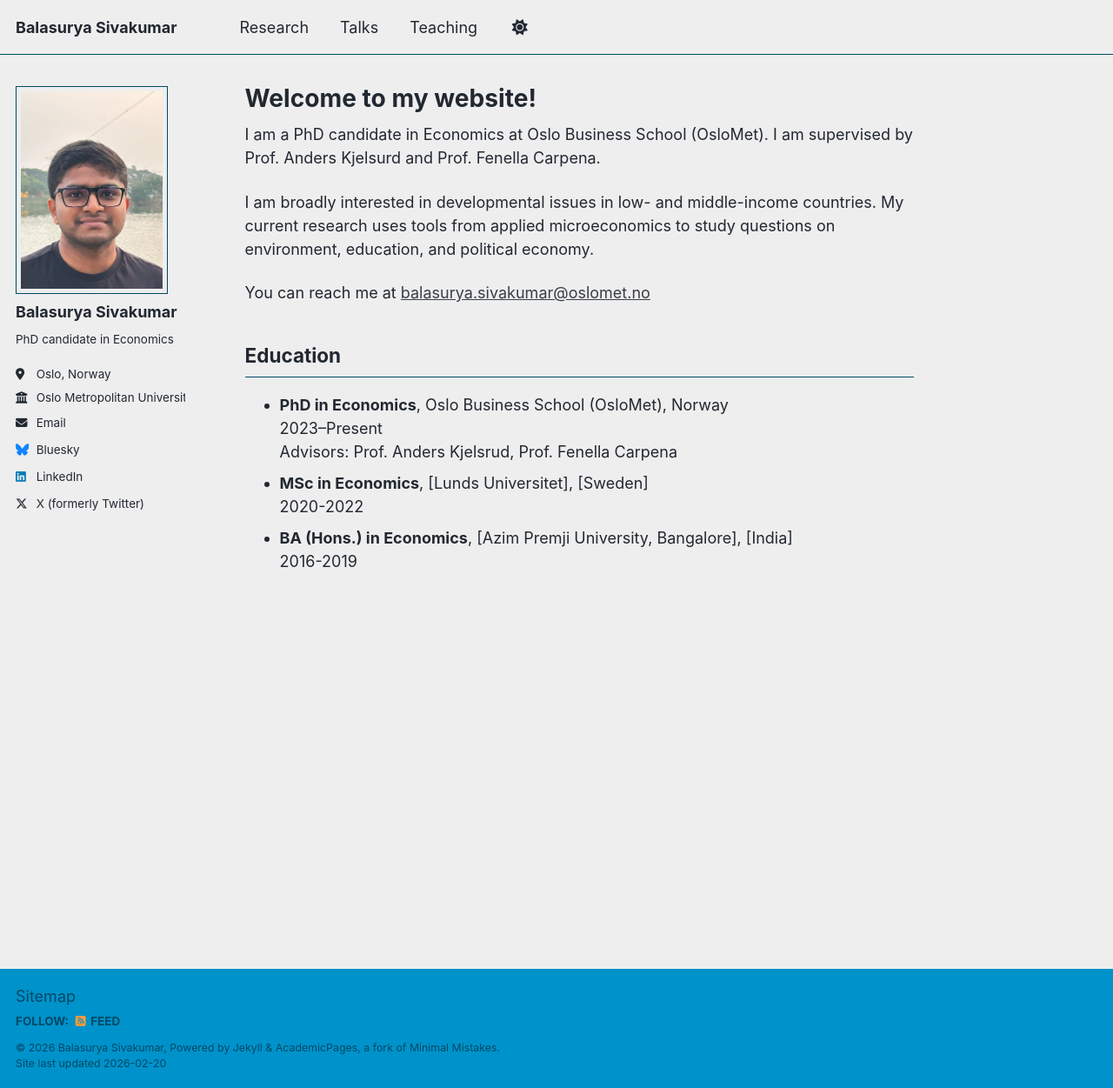
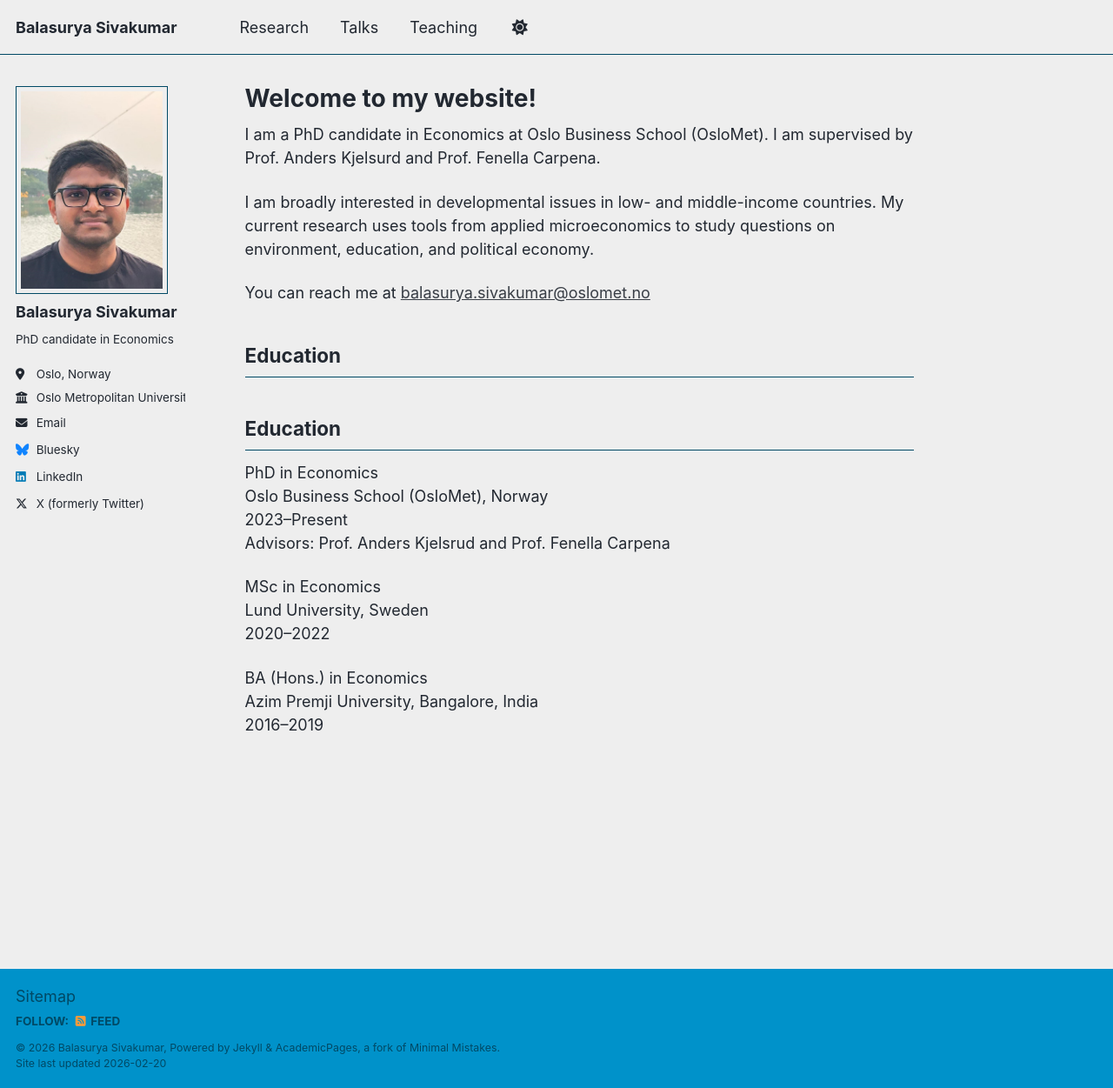
Before and after one commit to BalasuryaSivakumar/balasuryasivakumar.github.io, a Jekyll site: the page built from _pages/about.md, in a window 1280 px wide and 1251 px high. Shown: the whole window at 87% size. Built offline with Jekyll 4.4.1, drawn with Linux system fonts in a browser that asks for light colours; a script that is not in the unit is left out.

Commit message:
Update about.md

```diff
--- a/_pages/about.md
+++ b/_pages/about.md
@@ -14,10 +14,17 @@ You can reach me at <balasurya.sivakumar@oslomet.no>
 
 ## Education
 
-- **PhD in Economics**, Oslo Business School (OsloMet), Norway
-  2023–Present
-  Advisors: Prof. Anders Kjelsrud, Prof. Fenella Carpena
-- **MSc in Economics**, [Lunds Universitet], [Sweden]
-  2020-2022
-- **BA (Hons.) in Economics**, [Azim Premji University, Bangalore], [India]
-  2016-2019
+## Education
+
+PhD in Economics
+Oslo Business School (OsloMet), Norway
+2023–Present
+Advisors: Prof. Anders Kjelsrud and Prof. Fenella Carpena
+
+MSc in Economics
+Lund University, Sweden
+2020–2022
+
+BA (Hons.) in Economics
+Azim Premji University, Bangalore, India
+2016–2019
```
